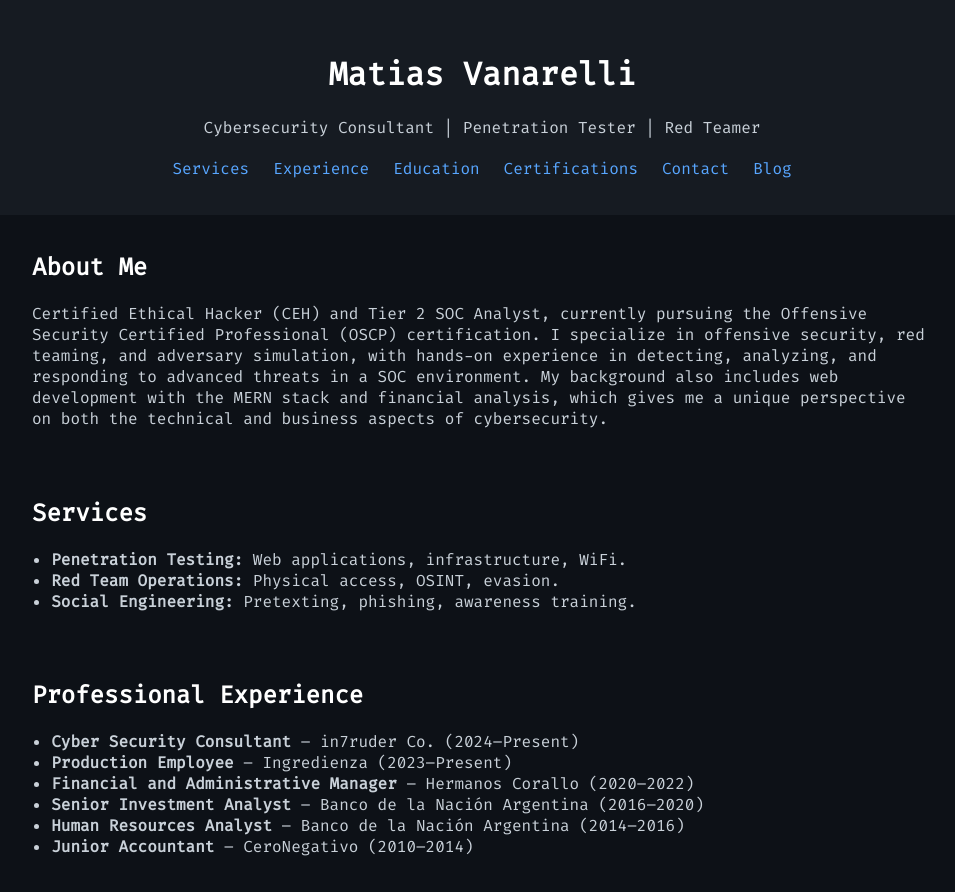
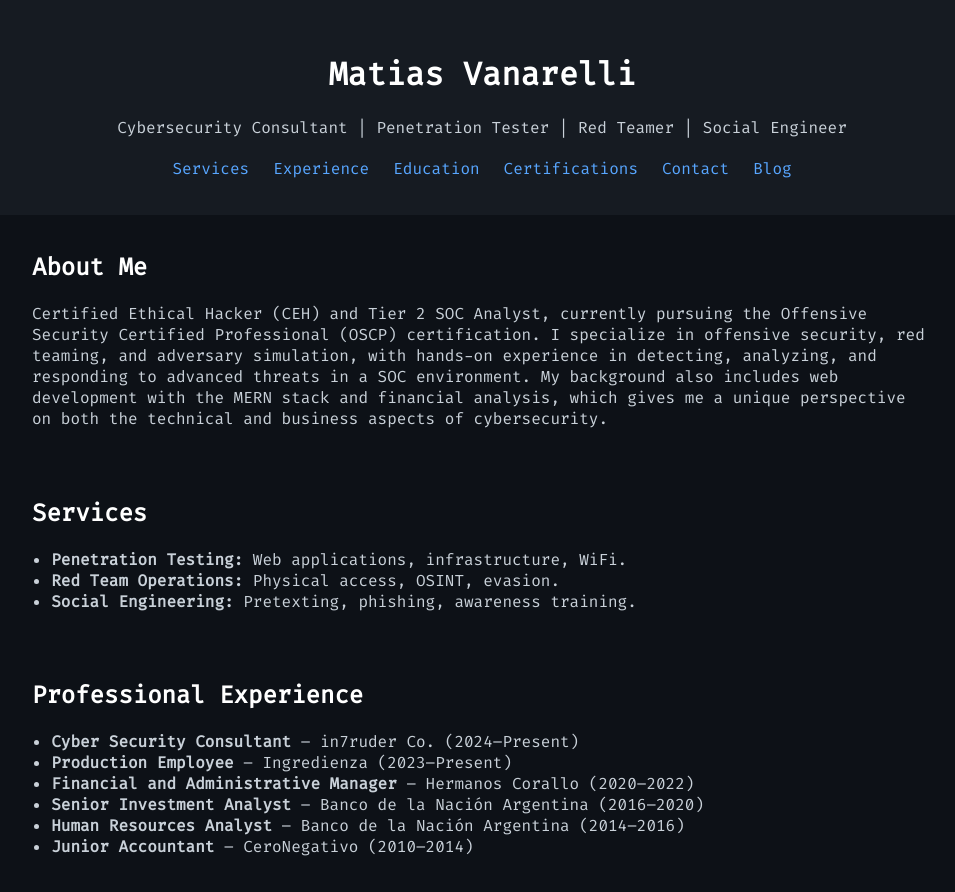
Before and after one commit to in7ruder-ch/whoami, a plain HTML site: page index.html in a window 1280 px wide. Shown: the top 892 px of the page, without its empty margins (158-1113 px from the left). Drawn offline with Linux system fonts and the light colour scheme.

Commit message:
Updated title

```diff
--- a/index.html
+++ b/index.html
@@ -12,7 +12,7 @@
 <body>
     <header>
         <h1>Matias Vanarelli</h1>
-        <p>Cybersecurity Consultant | Penetration Tester | Red Teamer</p>
+        <p>Cybersecurity Consultant | Penetration Tester | Red Teamer | Social Engineer</p>
 
         <button class="hamburger" onclick="toggleMenu()">☰ Menu</button>
         <nav id="navbar">
```
